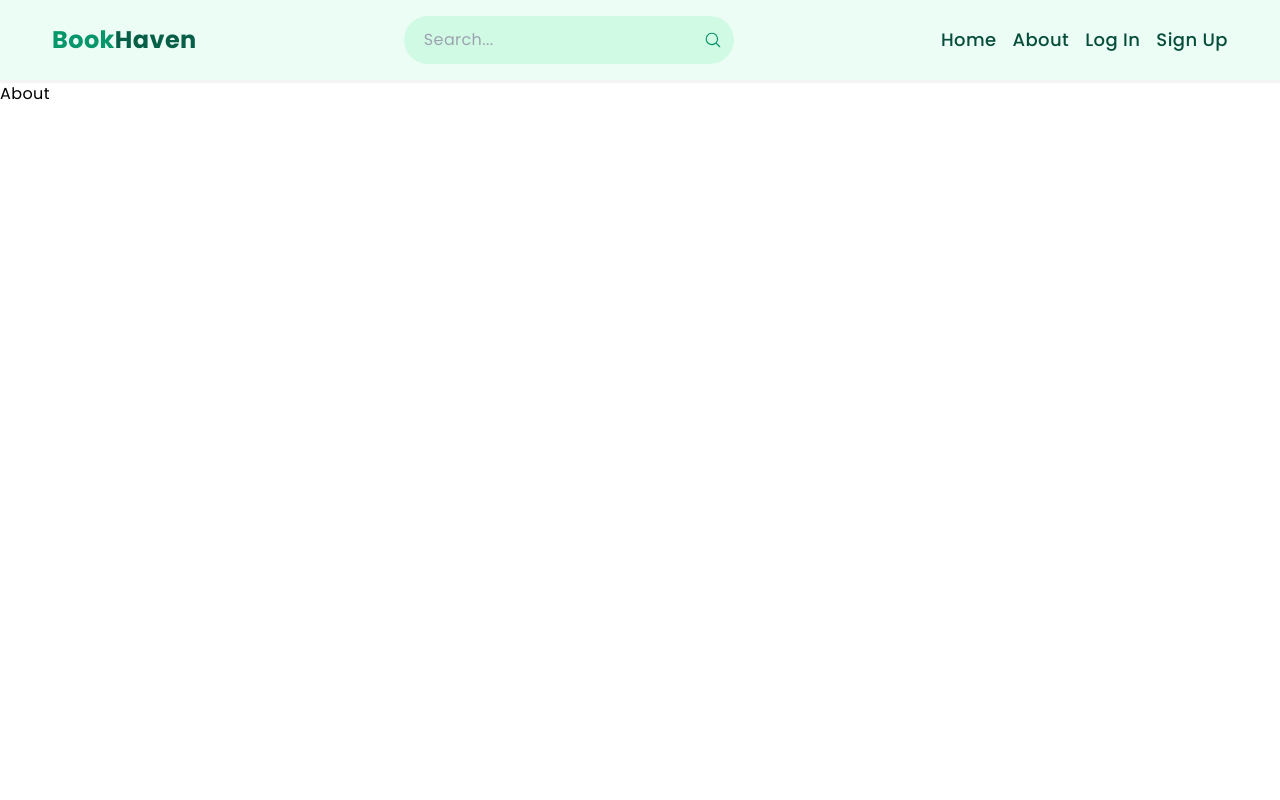
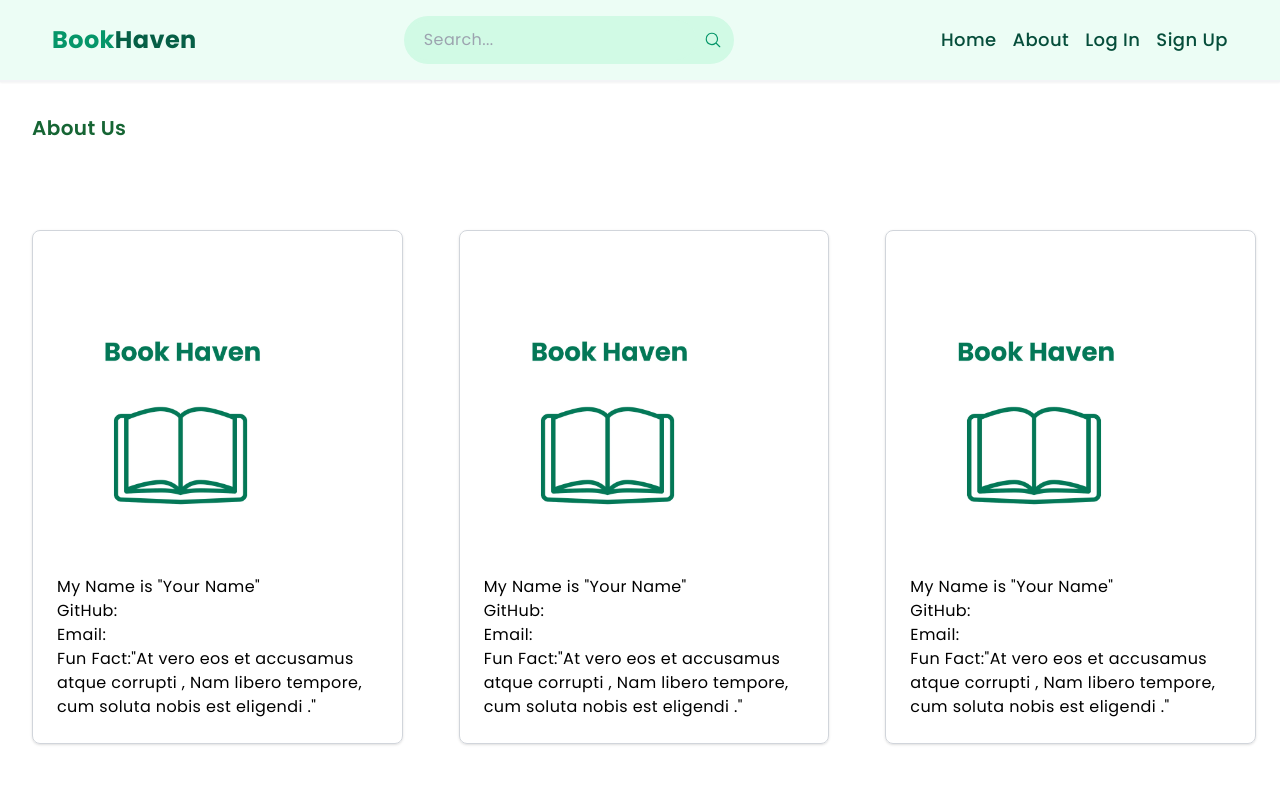
Before and after one commit to joycuicui/bookshelf, a React (Vite) app in the folder front-end/: page /about in a window 1280 px wide. Shown: the top 800 px of the page. Built offline with nearby package versions, Linux system fonts and the light colour scheme.

Commit message:
Edited about page

```diff
--- a/front-end/src/pages/About.jsx
+++ b/front-end/src/pages/About.jsx
@@ -1,4 +1,66 @@
 const About = () => {
-  return <div>About</div>;
+  return (
+    <div>
+      <h1 className="text-green-800 font-semibold text-xl p-8">About Us</h1>
+
+      <div className="flex flex-row">
+        <div className="container p-6 border-gray-300 max-w-md h-auto mb-4">
+          <div className="ml-2 mt-8 flex gap-2 border border-gray-300 rounded-lg shadow justify-between p-6 items-center">
+            <div>
+              <img
+                src={"/default-cover-image.png"}
+                alt="Profile"
+                className="w-50 h-80 rounded-full"
+              />
+              <p>My Name is "Your Name"</p>
+              <p>GitHub: </p>
+              <p>Email: </p>
+              <p>Fun Fact:"At vero eos et accusamus atque corrupti ,  Nam libero tempore, cum soluta nobis est eligendi ."</p>
+            </div>
+          </div>
+        </div>
+
+        <div className="container p-6 border-gray-300 max-w-md h-auto mb-4">
+          <div className="ml-2 mt-8 flex gap-2 border border-gray-300 rounded-lg shadow justify-between p-6 items-center">
+            <div>
+              <img
+                src={"/default-cover-image.png"}
+                alt="Profile"
+                className="w-50 h-80 rounded-full"
+              />
+              <p>My Name is "Your Name"</p>
+              <p>GitHub: </p>
+              <p>Email: </p>
+              <p>Fun Fact:"At vero eos et accusamus atque corrupti ,  Nam libero tempore, cum soluta nobis est eligendi ."</p>
+            </div>
+          </div>
+        </div>
+
+        <div className="container p-6 border-gray-300 max-w-md h-auto">
+          <div className="ml-2 mt-8 flex gap-2 border border-gray-300 rounded-lg shadow justify-between p-6 items-center">
+            <div className="justify-center">
+              <img
+                src={"/default-cover-image.png"}
+                alt="Profile"
+                className="w-50 h-80 rounded-full"
+              />
+              <p>My Name is "Your Name"</p>
+              <p>GitHub: </p>
+              <p>Email: </p>
+              <p>Fun Fact:"At vero eos et accusamus atque corrupti ,  Nam libero tempore, cum soluta nobis est eligendi ."</p>
+            </div>
+          </div>
+        </div>
+      </div>
+      <div>
+
+      </div>
+      <h1 className="text-green-800 font-semibold text-xl p-8">About The Project</h1>
+      <div className="w-30 flex border border-gray-300 rounded-lg shadow justify-between p-5 items-center">
+      <p>"At vero eos et accusamus atque corrupti , id est laborum et dolorum fuga. Et harum quidem rerum facilis est et expedita distinctio. Nam libero tempore, cum soluta nobis est eligendi optio cumque nihil impedit quo minus id quod maxime placeat facere possimus, omnis voluptas assumenda est, omnis dolor repellendus. Temporibus autem quibusdam et aut officiis debitis aut rerum necessitatibus saepe eveniet ut et voluptates repudiandae sint et molestiae non recusandae. Itaque earum rerum hic tenetur a sapiente delectus, ut aut reiciendis voluptatibus maiores alias consequatur aut perferendis doloribus asperiores repellat."</p>
+      </div>
+    </div>
+  );
 };
+
 export default About;
--- a/front-end/src/pages/Search.jsx
+++ b/front-end/src/pages/Search.jsx
@@ -51,7 +51,7 @@ const Search = () => {
                 <p className="text-gray-500 font-semibold text top-2 right-2">Page count: {item.number_of_pages_median}</p>
               </div>
               <div className=" flex flex-col justify-center bottom-4 right-4">
-                <button type="button" class="focus:outline-none text-white bg-green-400 hover:bg-green-800  focus:ring-green-300 focus:bg-green-800 active:bg-green-800 font-medium rounded-lg text-sm px-5 py-2.5 me-2 mb-2 dark:bg-green-200 dark:hover:bg-green-700 dark:focus:ring-green-00">Add book</button>
+                <button type="button" className="focus:outline-none text-white bg-green-400 hover:bg-green-800  focus:ring-green-300 focus:bg-green-800 active:bg-green-800 font-medium rounded-lg text-sm px-5 py-2.5 me-2 mb-2 dark:bg-green-200 dark:hover:bg-green-700 dark:focus:ring-green-00">Add book</button>
               </div>
             </li>
           </div>
```
